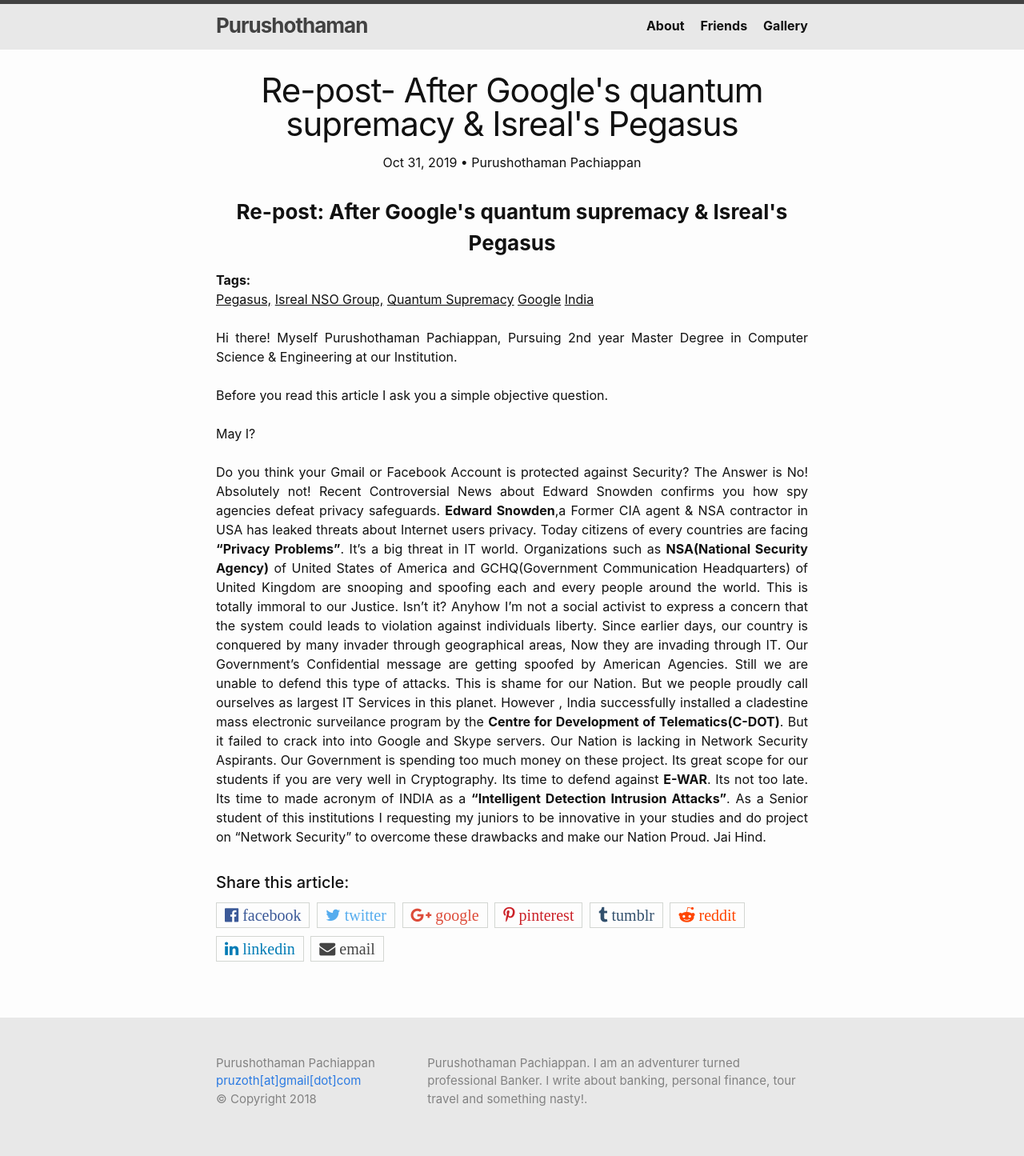
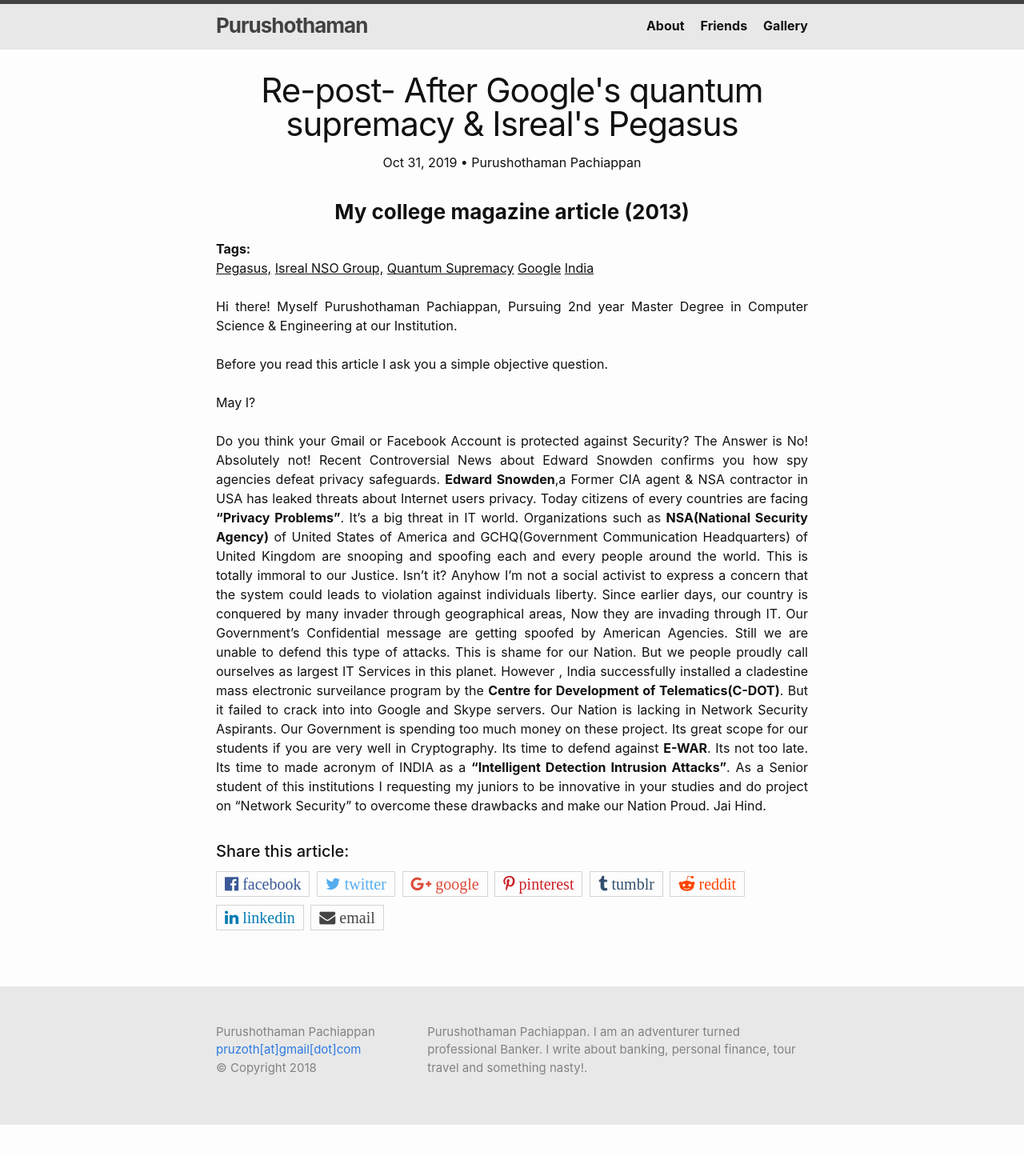
Before and after one commit to purushothblog/purushothblog.github.io, a Jekyll site: the page built from _posts/2019-11-01-my-college-magazine-article.html, in a window 1280 px wide. Shown: the whole page at 80% size. Built offline with Jekyll 4.4.1, drawn with Linux system fonts in a browser that asks for light colours; comment, search, counter and statistics services are not loaded; after the commit the page ends 1406 px from its top, so only the background shows below that.

Commit message:
title post no. 4

```diff
--- a/_posts/2019-11-01-my-college-magazine-article.html
+++ b/_posts/2019-11-01-my-college-magazine-article.html
@@ -13,7 +13,7 @@
 - India
 ---
 
-<h3><b><center>Re-post: After Google's quantum supremacy & Isreal's Pegasus </center></b></h3>
+<h3><b><center>My college magazine article (2013) </center></b></h3>
 <div><b> Tags: </b></div>
 <div> {% for tag in page.tags %} <u>{{ tag }}</u>{% endfor %}</div>
 <br>
```
